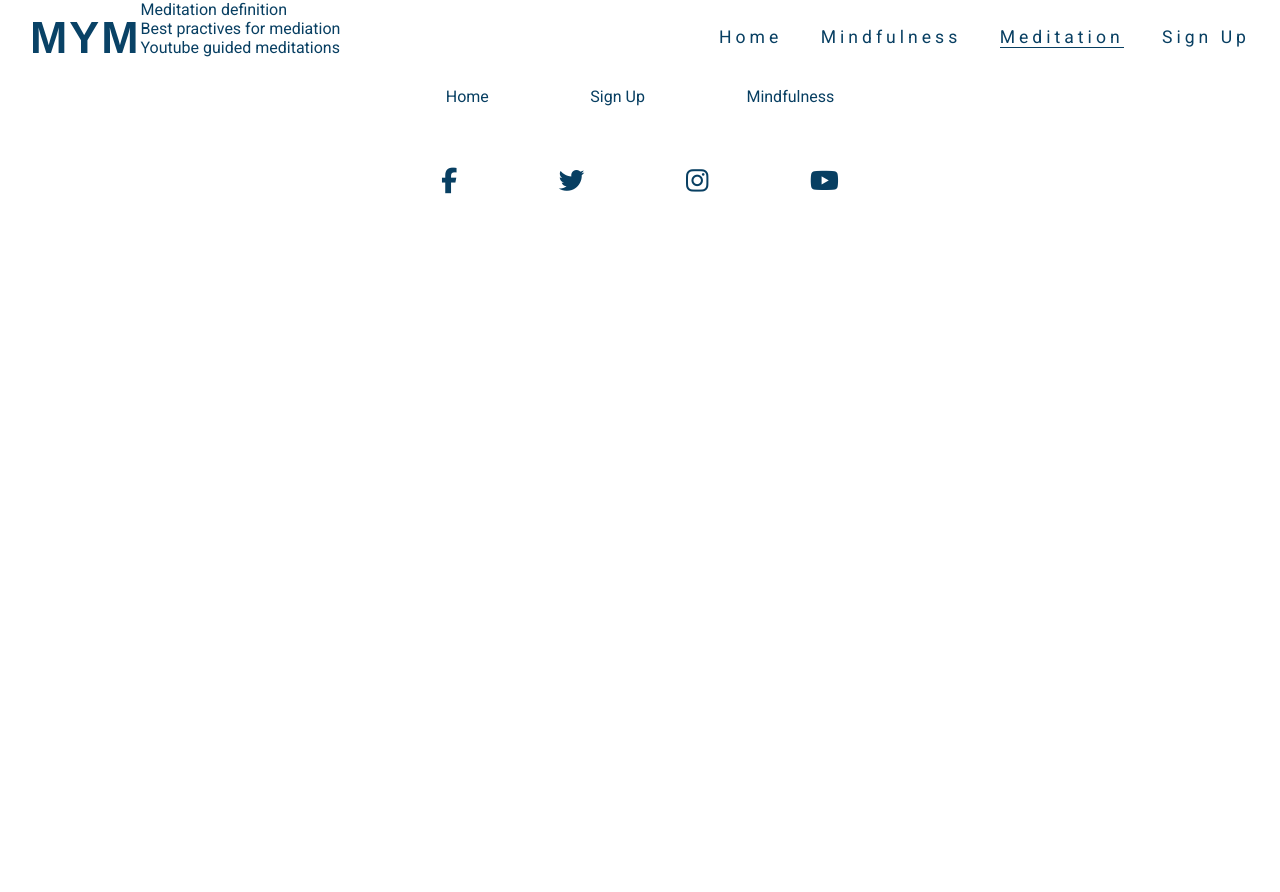
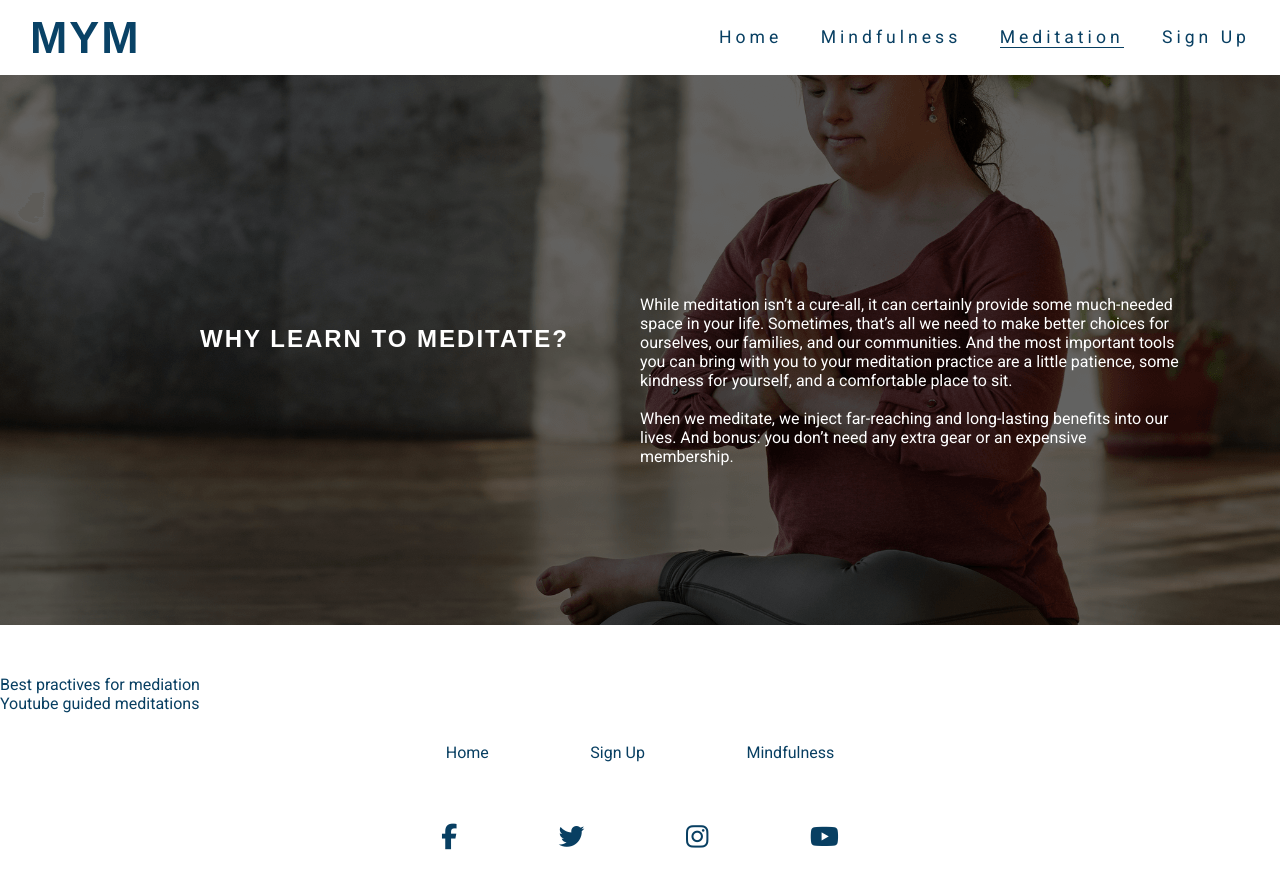
Before and after one commit to Aoibhinn/Portfolio1, a plain HTML site: page meditation.html in a window 1280 px wide. Before the commit the page ends 800 px from the top, so only its background shows below. Drawn offline with Linux system fonts and the light colour scheme.

Commit message:
Add background image and meditation definition

```diff
--- a/assets/css/style.css
+++ b/assets/css/style.css
@@ -424,7 +424,7 @@ footer{
     padding-right: 100px;
 }
 
-/*Mindfulness youtube video 1 */
+/*Mindfulness youtube video*/
 
 #video-one {
     width: 100%;
@@ -570,3 +570,35 @@ hr{
     color: #fff;
     padding-top: 30%;
 }
+
+/*Meditation Page Image*/
+
+#meditation-outer{
+    height: 600px;
+    width: 100%;
+    overflow: hidden;
+}
+
+#meditation-def{
+    height: 550px;
+    width: 100%;
+    background: url(../images/meditationpage.png) no-repeat center center;
+    color: #fff;
+}
+
+#meditation-def > h2{
+    color: #fff;
+    padding: 250px 200px 50px;
+    position: absolute;
+    background-color: rgba(0, 0, 0, 0.6);
+    width: 100%;
+    height: 550px;
+
+}
+
+#meditation-def > p{
+    margin-left: 50%;
+    top: 220px;
+    position: relative;
+    padding-right: 100px;
+}
--- a/meditation.html
+++ b/meditation.html
@@ -36,7 +36,19 @@
             </ul>
         </nav>
     </head>
-    <section>Meditation definition</section>
+    <section id="meditation-outer">
+        <div id="meditation-def">
+            <h2>Why Learn to Meditate?</h2>
+            <p>While meditation isn’t a cure-all, it can certainly provide some much-needed space in your life.
+                Sometimes, that’s all we need to make better choices for ourselves, our families, and our communities.
+                And the most important tools you can bring with you to your meditation practice are a little patience,
+                some kindness for yourself, and a comfortable place to sit. <br><br>
+
+                When we meditate, we inject far-reaching and long-lasting benefits into our lives.
+                And bonus: you don’t need any extra gear or an expensive membership.
+            </p>
+        </div>
+    </section>
     <section>Best practives for mediation</section>
     <section>Youtube guided meditations</section>
 
```
Also changed, not shown: assets/images/meditationpage.png (added).
